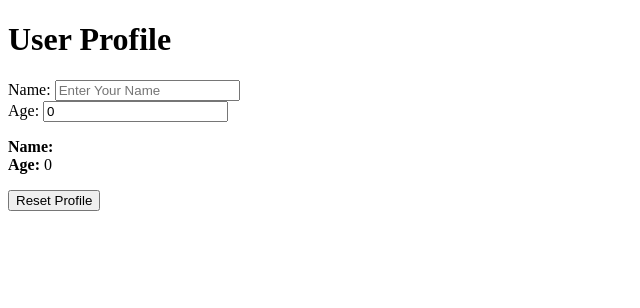
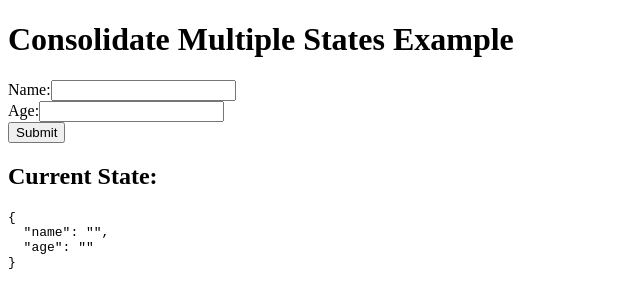
Before and after one commit to Devoir23/HTML-CSS-JAVASCRIPT, a React (Create React App) app in the folder React/react-series/: page / in a window 1280 px wide. Shown: the top 308 px of the page, without its empty margins (0-640 px from the left). Built offline with nearby package versions, Linux system fonts and the light colour scheme.

Commit message:
Multiple state to one state

```diff
--- a/React/react-series/src/App.js
+++ b/React/react-series/src/App.js
@@ -1,46 +1,61 @@
-// Learning about Multiple State
+// multiple to one state example
 import React, { useState } from 'react'
 
-function UserProfile() {
-  // declare multiple state variables
-  const [name, setName] = useState("");
-  const [age, setAge] = useState(0);
+function ConsolidateStateExample() {
+  // using a single state object to manage multiple pieces of state
+  const [formState, setFormState] = useState({
+    // stores the name input and age input
+    name: "",
+    age: "",
+  });
 
-  // handler to reset
-  const resetProfile = () => {
-    setName("");
-    setAge(0);
+  // handler function to update the state dynamically base in input changes
+  const handleChange = (e) => {
+    const { name, value } = e.target; // destructure the input's name and value
+    //update the specific property in formState
+    setFormState((prevState) => ({
+      ...prevState, // retain all existing properties in the state
+      [name]: value, // update the property that mathces thge input's name
+    }))
+  };
+
+  // function to handle the sumbmission
+  const handleSubmit = (e) => {
+    e.preventDefault();
+    console.log("submitted Data: ", formState);
   };
 
   return (
     <div>
-      <h1>User Profile</h1>
+      <h1>Consolidate Multiple States Example</h1>
+      <form onSubmit={handleSubmit}>
+        {/* Input for Name */}
         <div>
-        <label>Name: </label>
+          <label>Name:</label>
           <input
-          type='text'
-          value={name}
-          onChange={(e) => setName(e.target.value)}
-          placeholder='Enter Your Name'
+            type="text"
+            name="name" // Corresponds to the "name" property in formState
+            value={formState.name} // Controlled input, synced with formState
+            onChange={handleChange} // Update state when the input changes
           />
         </div>
+        {/* Input for Age */}
         <div>
-      <label>Age: </label>
+          <label>Age:</label>
           <input
             type="number"
-          value={age}
-          onChange={(e) => setAge(Number(e.target.value))}
-          placeholder="Enter your age"
+            name="age" // Corresponds to the "age" property in formState
+            value={formState.age} // Controlled input, synced with formState
+            onChange={handleChange} // Update state when the input changes
           />
         </div>
-      <p>
-        <strong>Name:</strong> {name} <br />
-        <strong>Age:</strong> {age} <br />
-      </p>
-      <button onClick={resetProfile}>Reset Profile</button>
+        <button type="submit">Submit</button>
+      </form>
+      {/* Display the current state in a readable JSON format */}
+      <h2>Current State:</h2>
+      <pre>{JSON.stringify(formState, null, 2)}</pre>
     </div>
   );
 }
 
-
-export default UserProfile;
+export default ConsolidateStateExample;
```
Lines whose indentation alone changed are shown as unchanged.
